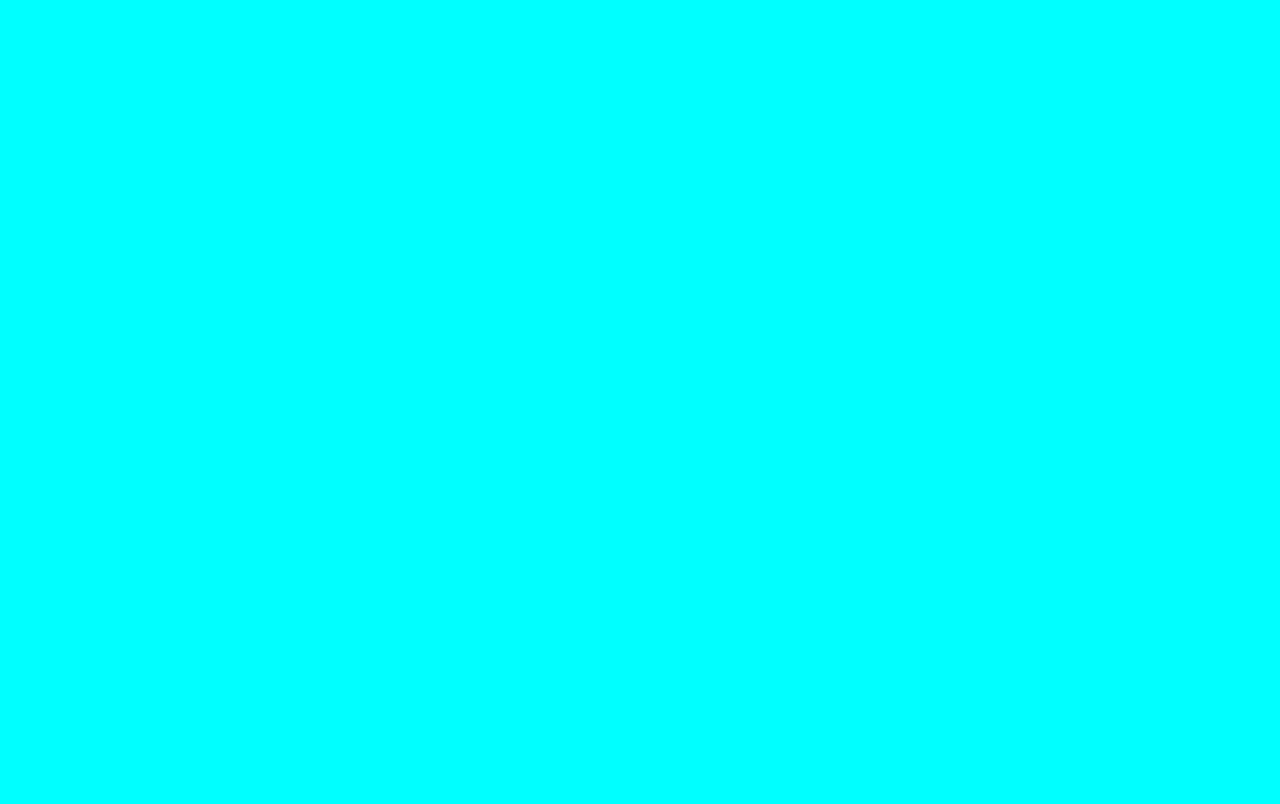
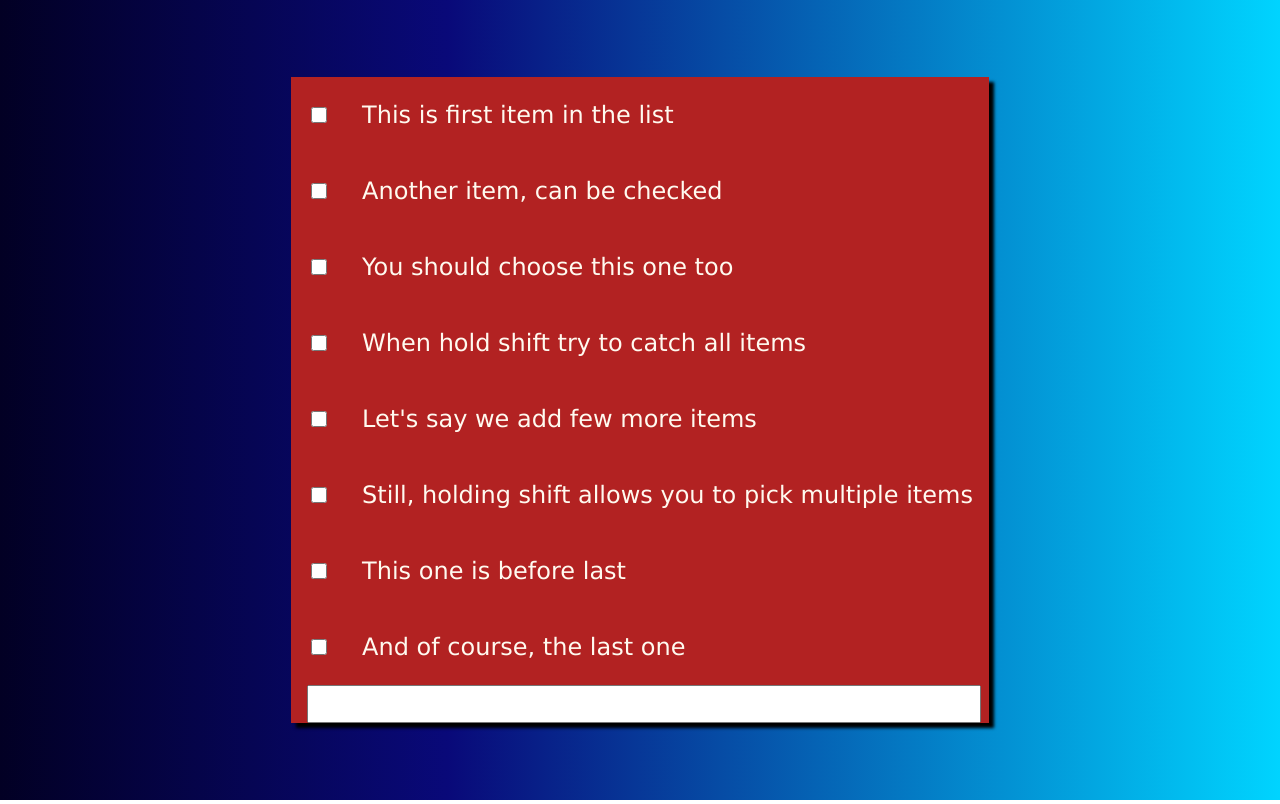
Before and after one commit to PdoubleU/JavaScript30-WesBos, a plain HTML site: page index.html in a window 1280 px wide. Drawn offline with Linux system fonts and the light colour scheme.

Commit message:
[task#010]: finish task 10, check boxes with shift down

```diff
--- a/index.html
+++ b/index.html
@@ -9,6 +9,42 @@
     <title>Flex panel image gallery</title>
 </head>
 <body>
-<canvas id='draw'> </canvas>
+    <div class="container">
+        <form class="checkbox-form">
+            <div class="item">
+                <input type="checkbox" name="" id="1">
+                <p>This is first item in the list</p>
+            </div>
+            <div class="item">
+                <input type="checkbox" name="" id="2">
+                <p>Another item, can be checked</p>
+            </div>
+            <div class="item">
+                <input type="checkbox" name="" id="3">
+                <p>You should choose this one too</p>
+            </div>
+            <div class="item">
+                <input type="checkbox" name="" id="4">
+                <p>When hold shift try to catch all items</p>
+            </div>
+            <div class="item">
+                <input type="checkbox" name="" id="5">
+                <p>Let's say we add few more items</p>
+            </div>
+            <div class="item">
+                <input type="checkbox" name="" id="6">
+                <p>Still, holding shift allows you to pick multiple items</p>
+            </div>
+            <div class="item">
+                <input type="checkbox" name="" id="7">
+                <p>This one is before last</p>
+            </div>
+            <div class="item">
+                <input type="checkbox" name="" id="8">
+                <p>And of course, the last one</p>
+            </div>
+            <input type="email" name="" id="">
+        </form>
+    </div>
 </body>
 </html>
--- a/index.js
+++ b/index.js
@@ -1,41 +1,25 @@
-const canvas = document.querySelector('#draw');
-const ctx = canvas.getContext('2d');
+const checkboxes = document.querySelectorAll('.container input[type="checkbox"]')
 
-let isDrawing = false;
-let lastX = 0;
-let lastY = 0;
-let hue = 0;
-let direction = true;
+let lastChecked;
 
-canvas.height = window.innerHeight;
-canvas.width = window.innerWidth;
-ctx.lineJoin = 'round';
-ctx.lineCap = 'round';
-ctx.lineWidth = 1;
+function handleCheck(e) {
+    let inBetween = false;
 
-function draw(e) {
-    if (!isDrawing) return;
+    if (e.shiftKey && this.checked) {
+        checkboxes.forEach(item => {
+            if(item === this || item === lastChecked) {
+                inBetween = !inBetween;
+            }
 
-    ctx.strokeStyle = `hsl(${hue}, 100%, 50%)`;
-    ctx.beginPath();
-    ctx.moveTo(lastX, lastY);
-    ctx.lineTo(e.offsetX, e.offsetY);
-    ctx.stroke();
-    [lastX, lastY] = [e.offsetX, e.offsetY]
-    hue++;
-    if (ctx.lineWidth >= 100 || ctx.lineWidth <= 1) {
-        direction = !direction;
+            if(inBetween) {
+                item.checked = true;
+            }
+        })
     }
-    (direction) ? ctx.lineWidth++ : ctx.lineWidth--;
+
+    lastChecked = this;
 }
 
-canvas.addEventListener('mousemove', draw);
-canvas.addEventListener('mousedown', (e) => {
-    isDrawing = true;
-    [lastX, lastY] = [e.offsetX, e.offsetY];
-});
-canvas.addEventListener('mouseup', () => {
-    isDrawing = false;
-    ctx.lineWidth = 1;
-});
-canvas.addEventListener('mouseout', () => isDrawing = false);
+checkboxes.forEach(item => item.addEventListener(
+    'click', handleCheck
+))
--- a/style.css
+++ b/style.css
@@ -1,5 +1,38 @@
 body {
-    background-color: aqua;
+    background: linear-gradient(90deg, rgba(2,0,36,1) 0%, rgba(9,9,121,1) 35%, rgba(0,212,255,1) 100%);
+    height: 100vh;
     padding: 0;
     margin: 0;
+    display: flex;
+    justify-content: center;
+    align-items: center;
+    font-size: 24px;
 }
+.container {
+    height: fit-content;
+    background-color: firebrick;
+    box-shadow: 5px 5px 3px black;
+    padding: 0 1rem;
+}
+.item {
+    display: flex;
+    flex-direction: row;
+}
+p {
+    margin-left: 2rem;
+    font-family: Verdana, Geneva, Tahoma, sans-serif;
+    color: floralwhite;
+}
+input {
+    width: 1rem;
+    height: 1rem;
+    align-self: center;
+}
+input[type="email"]{
+    width: 100%;
+    height: 2rem;
+}
+input[type="email"]:invalid {
+    color: red;
+    font-weight: bold;
+}
```
